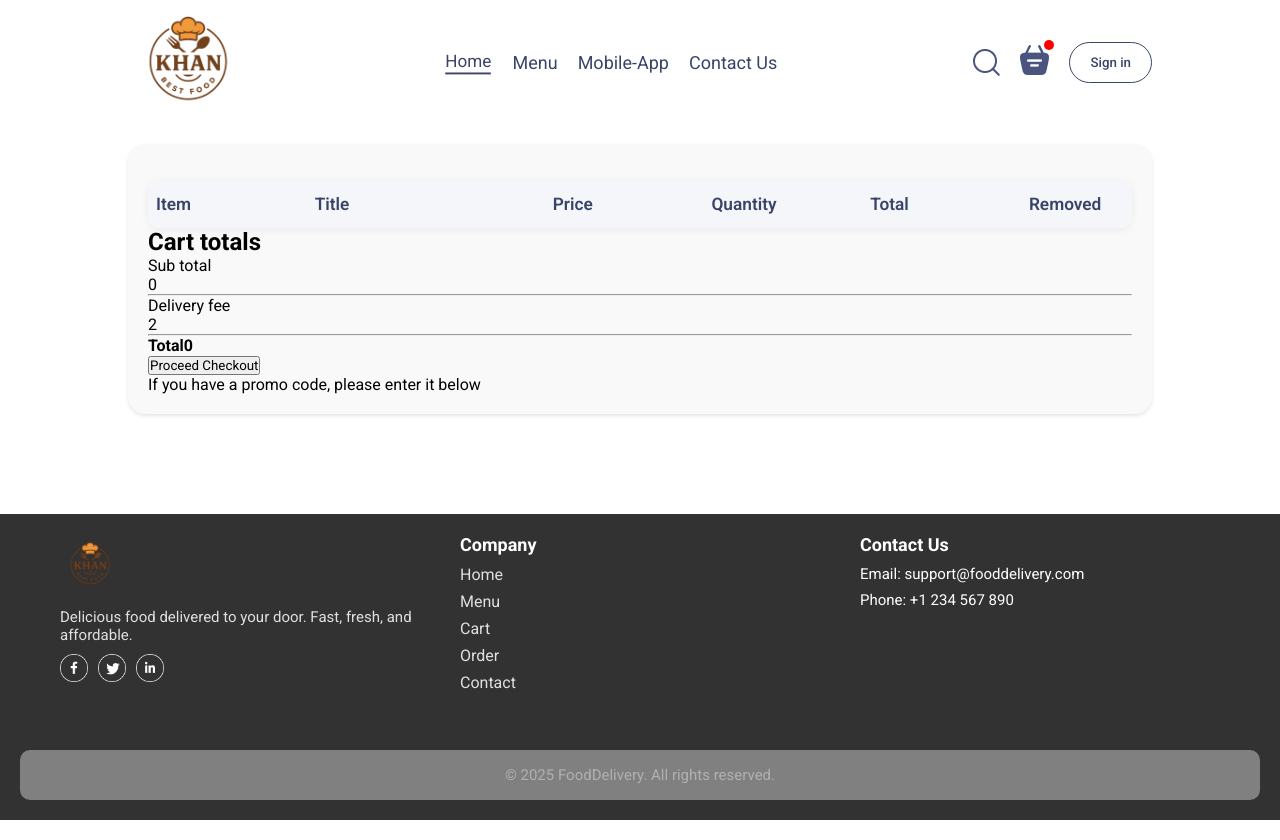
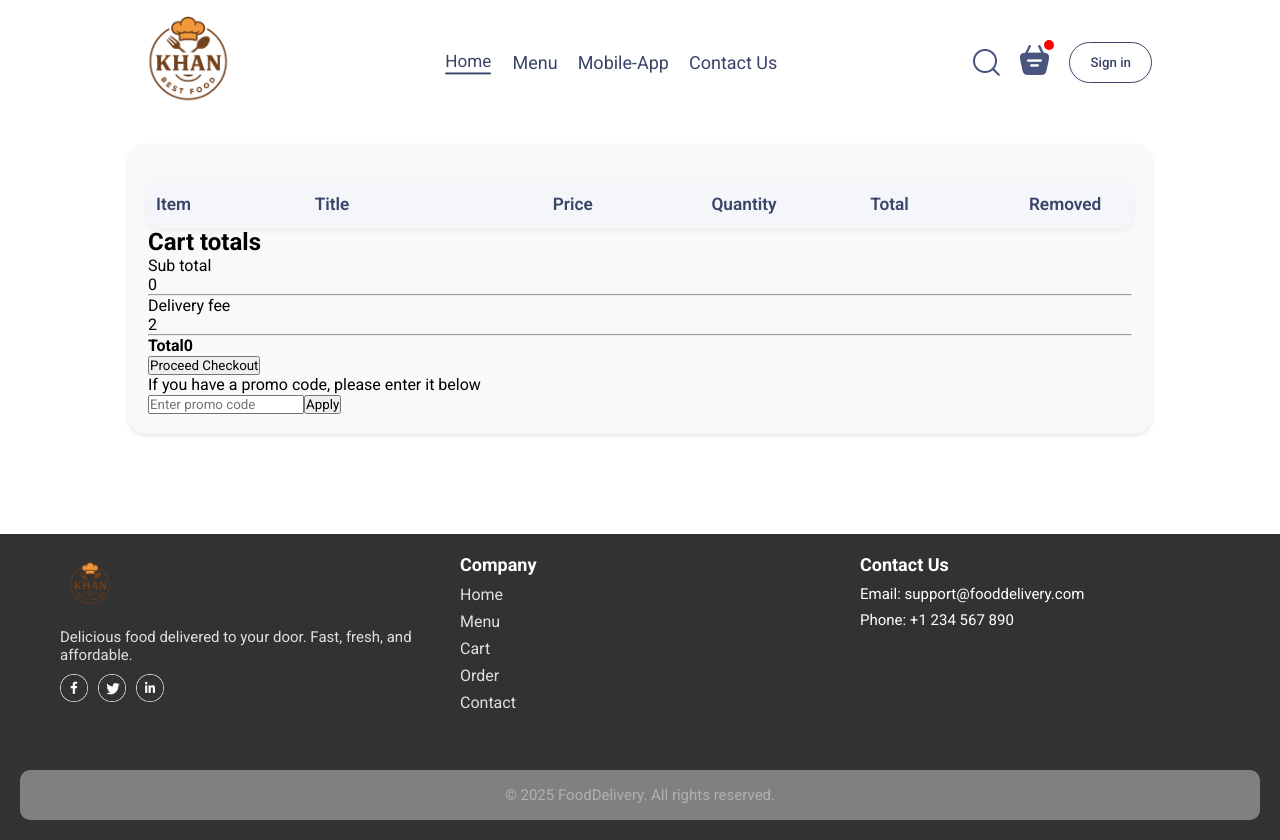
Before and after one commit to students44/fooddelivery, a React (Vite) app in the folder fooddelivery/: page /cart in a window 1280 px wide. Built offline with nearby package versions, Linux system fonts and the light colour scheme.

Commit message:
promo code input created

```diff
--- a/fooddelivery/src/Pages/Cart/Cart.jsx
+++ b/fooddelivery/src/Pages/Cart/Cart.jsx
@@ -74,8 +74,9 @@ const Cart = () => {
           If you have a promo code, please enter it below
 
         </p>
-        <div>
-
+        <div className='cart-promoCode-input'>
+          <input type="text" placeholder='Enter promo code' />
+          <button className='apply-promoCode'>Apply</button>
         </div>
       </div>
     </div>
```
